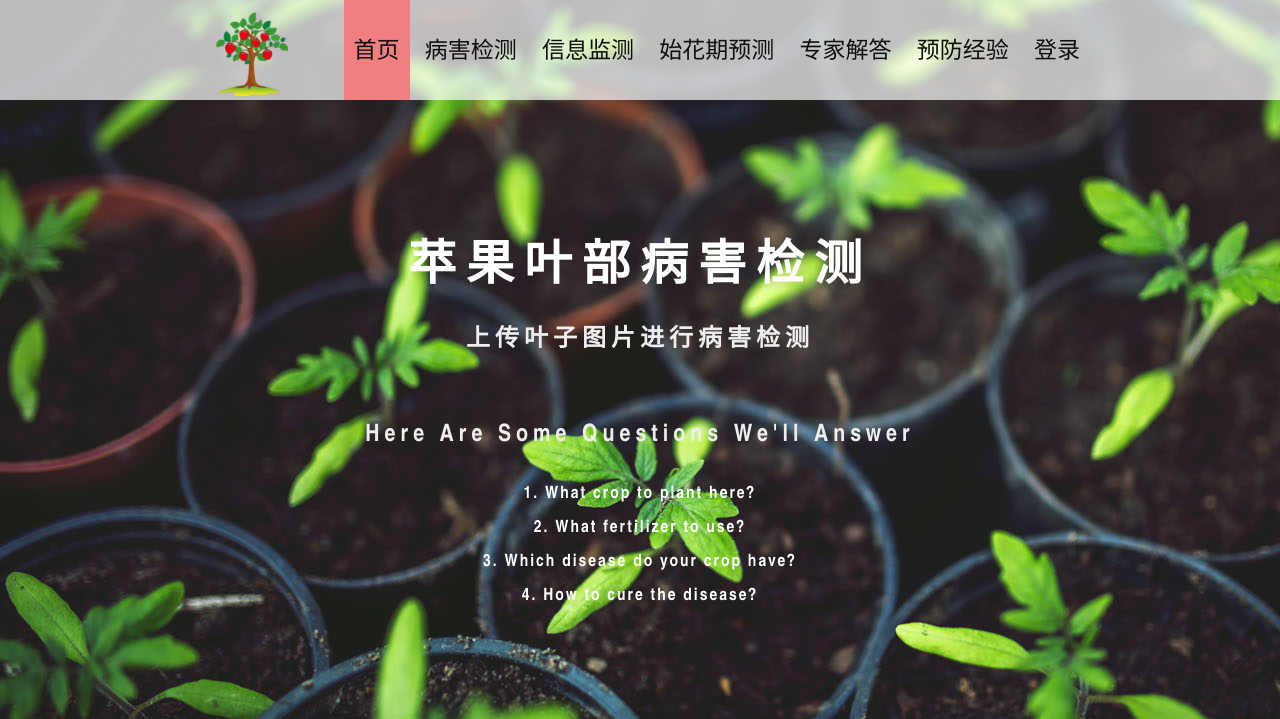
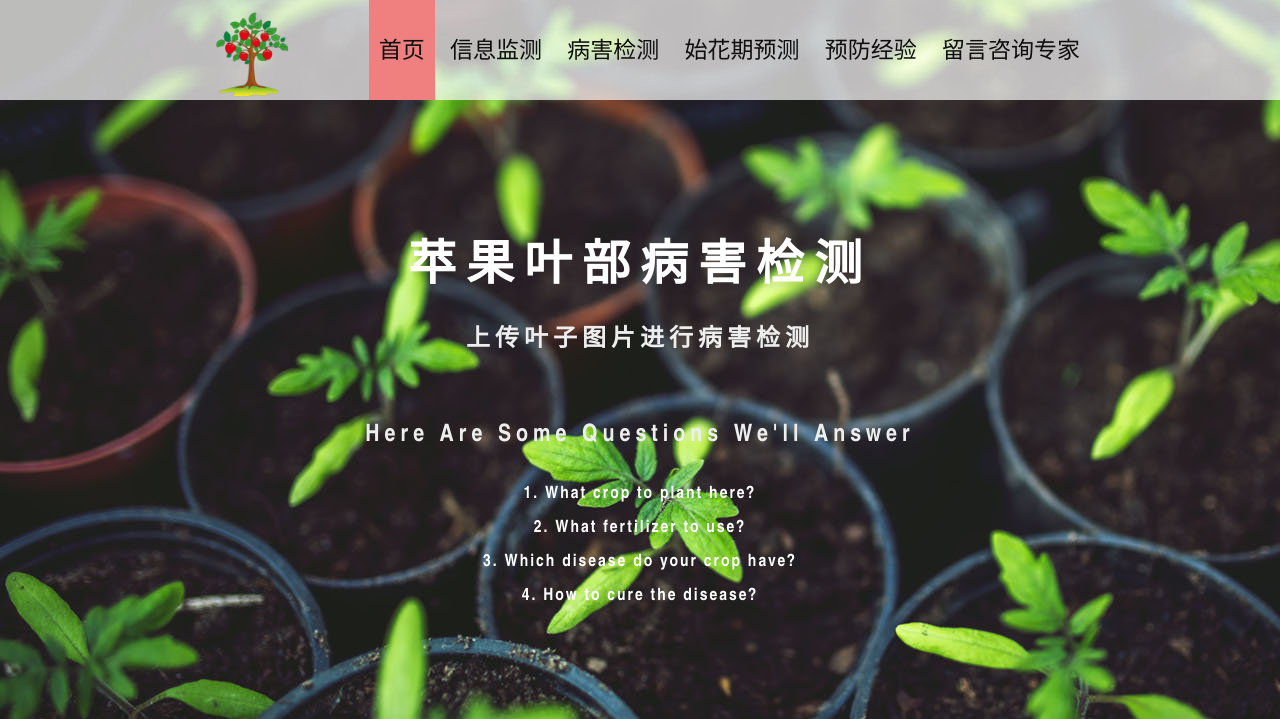
Before and after one commit to HanBuKui/AppleLeafDisease-DDS, a Flask app: page / in a window 1280 px wide. Shown: the top 719 px of the page. Run offline with Flask 2, Linux system fonts and the light colour scheme; some libraries are stand-ins or nearby versions.

Commit message:
改头换面，重新做人.JPG

```diff
--- a/web/templates/index.html
+++ b/web/templates/index.html
@@ -182,13 +182,13 @@
         </div>
         <div class="menu">
             <a href="{{ url_for('index')}}" class="option select optionNow">首页</a>
+            <a href="{{ url_for('surveillance')}}" class="option">信息监测</a>
             <a href="{{ url_for('detect')}}" class="option">病害检测</a>
-            <a href="{{ url_for('surveillance')}}" class="option">信息监测</a>
             <a href="{{ url_for('orchard')}}" class="option">始花期预测</a>
-            <a href="{{ url_for('talk')}}" class="option">专家解答</a>
             <a href="{{ url_for('news')}}" class="option">预防经验</a>
+            <a href="{{ url_for('talk')}}" class="option">留言咨询专家</a>
             <!--            <a href="{{ url_for('aboutUs')}}" class="option">关于我们</a>-->
-            <a href="{{ url_for('login')}}" class="option">登录</a>
+<!--            <a href="{{ url_for('login')}}" class="option">登录</a>-->
         </div>
     </div>
 </div>
--- a/web/templates/surveillance.html
+++ b/web/templates/surveillance.html
@@ -123,9 +123,9 @@
                 </a>
             </div>
             <div class="menu">
-                <a href="{{ url_for('index2')}}" class="option">首页</a>
+                <a href="{{ url_for('index')}}" class="option">首页</a>
+                <a href="{{ url_for('surveillance')}}" class="option  select optionNow">信息监测</a>
                 <a href="{{ url_for('detect')}}" class="option">病害检测</a>
-                <a href="{{ url_for('surveillance')}}" class="option  select optionNow">信息监测</a>
                 <a href="{{ url_for('orchard')}}" class="option">始花期预测</a>
                 <a href="{{ url_for('talk')}}" class="option">专家解答</a>
                 <a href="{{ url_for('news')}}" class="option">预防经验</a>
```
Also changed, not shown: web/static/images/professor.png (added).
